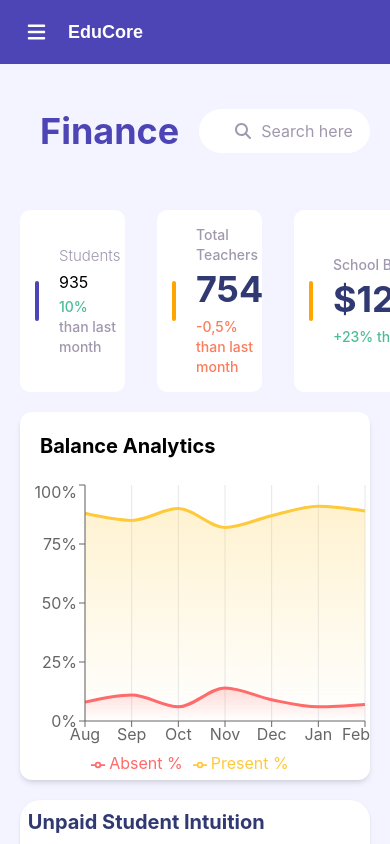
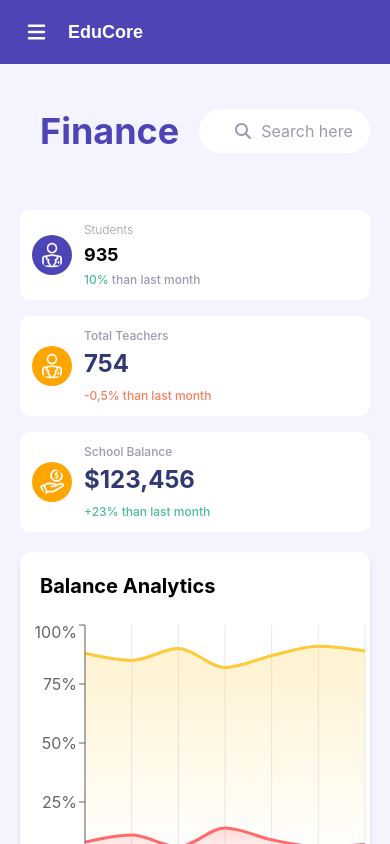
Before and after one commit to Junaidmunir02096/School-mahagement-system, a React (Vite) app: page /finance in a window 390 px wide. Built offline with nearby package versions, Linux system fonts and the light colour scheme.

Commit message:
Enhance UI responsiveness in Finance and Food components, adjust layout for better adaptability, and implement no-scrollbar styling for improved user experience.

```diff
--- a/src/component/Finance/schoolExpense.jsx
+++ b/src/component/Finance/schoolExpense.jsx
@@ -37,10 +37,10 @@ const SchoolExpense = () => {
                 return 'text-[#A098AE]';
         }
     };
-    return(
-         <div className="flex gap-[2rem] mt-[20px]">
+        return(
+            <div className="flex gap-[2rem] mt-[20px] w-[700px] md:w-full">
                 {/* School Expense Component */}
-                <div className="bg-[#fff] rounded-[20px] p-[30px] flex-1 shadow-sm">
+                 <div className="bg-[#fff] rounded-[20px] p-[30px] w-full shadow-sm">
                     <h2 className="text-[#303972] text-[24px] font-[700] mb-[30px]">School Expense</h2>
 
                     {/* Expense List */}
--- a/src/component/Food/FoodComp.css
+++ b/src/component/Food/FoodComp.css
@@ -26,3 +26,12 @@
     color: #4D44B5;
     border-bottom: 2px solid #4D44B5;
 }
+
+.no-scrollbar {
+    -ms-overflow-style: none;
+    scrollbar-width: none;
+}
+
+.no-scrollbar::-webkit-scrollbar {
+    display: none;
+}
--- a/src/pages/FinancePage/FinanceComp.jsx
+++ b/src/pages/FinancePage/FinanceComp.jsx
@@ -8,8 +8,6 @@ import SchoolExpense from "../../component/Finance/schoolExpense";
 // import './FinanceComp.css';
 
 const FinanceComp = () => {
-
-
     return (
         <div className="w-full h-[100vh] overflow-y-scroll bg-[#F3F4FF] p-[20px]">
             <div className="flex justify-between items-center">
@@ -21,69 +19,51 @@ const FinanceComp = () => {
             </div>
 
             {/* Statistics Cards */}
-            <div className="flex w-[100%] gap-[2rem] mt-8">
+            <div className="grid grid-cols-1 sm:grid-cols-2 lg:grid-cols-3 gap-4 sm:gap-6 mt-8 w-full">
                 {/* Total Students Card */}
-                <div className="flex  bg-[#fff] space-between p-[15px] rounded-[10px] w-[30%] gap-[20px] items-center ">
-                    <div className="bg-[#4D44B5] text-[#fff] h-[40px] w-[40px] flex items-center justify-center rounded-full ">
+                <div className="flex bg-[#fff] p-3 sm:p-[15px] rounded-[10px] gap-3 sm:gap-[20px] items-center flex-wrap sm:flex-nowrap">
+                    <div className="bg-[#4D44B5] text-[#fff] h-[40px] w-[40px] flex-shrink-0 flex items-center justify-center rounded-full">
                         <img src={StudentIcon} alt="Student" className="h-[30px] w-[30px] text-[10px] p-[2px] rounded-full brightness-0 invert" />
                     </div>
-                    <div className="flex flex-col gap-[3px]">
-                        <p className="text-[#A098AE] text-[15px] font-[300]">Students</p>
-                        <h1>935</h1>
-                        <p className="text-[#A098AE] text-sm font-medium"><span className="text-[#4CBC9A]">10%</span> than last month</p>
+                    <div className="flex flex-col gap-[3px] flex-1 min-w-0">
+                        <p className="text-[#A098AE] text-xs sm:text-[15px] font-[300] truncate">Students</p>
+                        <h1 className="text-lg sm:text-2xl font-bold truncate">935</h1>
+                        <p className="text-[#A098AE] text-xs sm:text-sm font-medium truncate"><span className="text-[#4CBC9A]">10%</span> than last month</p>
                     </div>
                 </div>
 
                 {/* Total Teachers Card */}
-
-                <div className="flex  bg-[#fff] p-[15px] rounded-[10px] space-between w-[30%] gap-[20px] items-center ">
-                    <div className="bg-[orange] text-[#fff] h-[40px] w-[40px] flex items-center justify-center rounded-full ">
+                <div className="flex bg-[#fff] p-3 sm:p-[15px] rounded-[10px] gap-3 sm:gap-[20px] items-center flex-wrap sm:flex-nowrap">
+                    <div className="bg-[orange] text-[#fff] h-[40px] w-[40px] flex-shrink-0 flex items-center justify-center rounded-full">
                         <img src={StudentIcon} alt="Student" className="h-[30px] w-[30px] text-[10px] p-[2px] rounded-full brightness-0 invert" />
                     </div>
-                    <div className="flex-1">
-                        <p className="text-[#A098AE] text-sm font-medium mb-1">Total Teachers</p>
-                        <h2 className="text-[#303972] text-4xl font-bold mb-2">754</h2>
-                        <p className="text-[#FB7D5B] text-sm font-medium">-0,5% than last month</p>
+                    <div className="flex-1 min-w-0">
+                        <p className="text-[#A098AE] text-xs sm:text-sm font-medium mb-1 truncate">Total Teachers</p>
+                        <h2 className="text-[#303972] text-2xl sm:text-4xl font-bold mb-2 ">754</h2>
+                        <p className="text-[#FB7D5B] text-xs sm:text-sm font-medium ">-0,5% than last month</p>
                     </div>
                 </div>
 
-
                 {/* School Balance Card */}
-
-                <div className="flex bg-[#fff] p-[15px] rounded-[10px] w-[40%] space-between gap-[20px] items-center ">
-                    <div className="bg-[orange] text-[#fff] h-[40px] w-[40px] flex items-center justify-center rounded-full ">
-                        <img src={FinanaceIcon} alt="Student" className="h-[30px] w-[30px] text-[10px] p-[2px] rounded-full brightness-0 invert" />
+                <div className="flex bg-[#fff] p-3 sm:p-[15px] rounded-[10px] gap-3 sm:gap-[20px] items-center flex-wrap sm:flex-nowrap sm:col-span-2 lg:col-span-1">
+                    <div className="bg-[orange] text-[#fff] h-[40px] w-[40px] flex-shrink-0 flex items-center justify-center rounded-full">
+                        <img src={FinanaceIcon} alt="Finance" className="h-[30px] w-[30px] text-[10px] p-[2px] rounded-full brightness-0 invert" />
                     </div>
-                    <div className="flex-1">
-                        <p className="text-[#A098AE] text-sm font-medium mb-1">School Balance</p>
-                        <h2 className="text-[#303972] text-4xl font-bold mb-2">$123,456</h2>
-                        <p className="text-[#4CBC9A] text-sm font-medium">+23% than last month</p>
+                    <div className="flex-1 min-w-0">
+                        <p className="text-[#A098AE] text-xs sm:text-sm font-medium mb-1 ">School Balance</p>
+                        <h2 className="text-[#303972] text-2xl sm:text-4xl font-bold mb-2 ">$123,456</h2>
+                        <p className="text-[#4CBC9A] text-xs sm:text-sm font-medium ">+23% than last month</p>
                     </div>
-
-                    {/* Wavy Chart Line */}
-                    {/* <div className="absolute bottom-0 right-0 w-1/2 h-20">
-                        <svg viewBox="0 0 200 80" className="w-full h-full" preserveAspectRatio="none">
-                            <path
-                                d="M 0 50 Q 30 30, 60 40 T 120 35 Q 150 30, 180 20 L 200 10"
-                                fill="none"
-                                stroke="#4CBC9A"
-                                strokeWidth="4"
-                                opacity="0.6"
-                            />
-                        </svg>
-                    </div> */}
                 </div>
             </div>
             <div className="w-full min-h-[300px] bg-[#fff] mt-[20px] rounded-[20px]">
                 <SchoolPerformanceChart title="Balance Analytics" />
             </div>
-            <div className="responsive-container">
-                 <div className="responsive-left">
-                     <UnpaidStudents  />
-                 </div>
-                 <div className="responsive-right">
-                     <SchoolExpense />
-                 </div>
+            <div className="responsive-left">
+                <UnpaidStudents  />
+            </div>
+            <div className="w-full min-h-[500px] overflow-x-auto md:overflow-x-visible bg-[#fff] mt-[20px] rounded-[20px]">
+                <SchoolExpense />
             </div>
         </div>
     )
--- a/src/pages/FoodPage/FoodComp.jsx
+++ b/src/pages/FoodPage/FoodComp.jsx
@@ -42,7 +42,7 @@ const FoodComp = () => {
 
     return (
         <div className="w-full h-[100vh] overflow-y-scroll bg-[#F3F4FF] p-[20px]">
-            <div className="flex justify-between items-center">
+            <div className="flex flex-wrap justify-between items-center">
                 <h1 className="text-[36px] font-[700] text-center p-[20px] text-[#4D44B5]">Food</h1>
                 <div className="flex items-center bg-[#fff] rounded-full px-4 py-[10px] w-[300px]">
                     <FontAwesomeIcon icon={faMagnifyingGlass} className="text-[#A098AE] ml-[20px]" />
@@ -52,7 +52,8 @@ const FoodComp = () => {
 
             {/* Food Menu Section */}
             <div className="bg-white rounded-[20px] p-[30px] mt-[20px]">
-                <div className="flex justify-between items-center mb-[30px]">
+                <div className="overflow-x-auto no-scrollbar">
+                <div className="flex justify-between items-center mb-[30px] min-w-[560px]">
                     <h2 className="text-[#303972] text-[24px] font-[700]">Food Menu</h2>
                     {/* Filter Tabs */}
                     <div className="filter-tabs">
@@ -70,11 +71,13 @@ const FoodComp = () => {
                         ))}
                     </div>
                 </div>
+            </div>
 
                 {/* Food Items List */}
-                <div className="flex flex-col gap-[25px]">
-                    {currentFoodItems.map((food) => (
-                        <div key={food.id} className="flex items-center justify-between">
+                <div className="overflow-x-auto no-scrollbar">
+                    <div className="flex flex-col gap-[25px] min-w-[800px]">
+                        {currentFoodItems.map((food) => (
+                            <div key={food.id} className="flex items-center justify-between">
                             {/* Left Section - Image, Badge, Name */}
                             <div className="flex items-center gap-[20px] flex-1">
                                 {/* Image Placeholder */}
@@ -129,8 +132,9 @@ const FoodComp = () => {
                                     <FontAwesomeIcon icon={faEllipsis} className="text-[20px]" />
                                 </button>
                             </div>
-                        </div>
-                    ))}
+                            </div>
+                        ))}
+                    </div>
                 </div>
 
                 {/* Pagination */}
```
